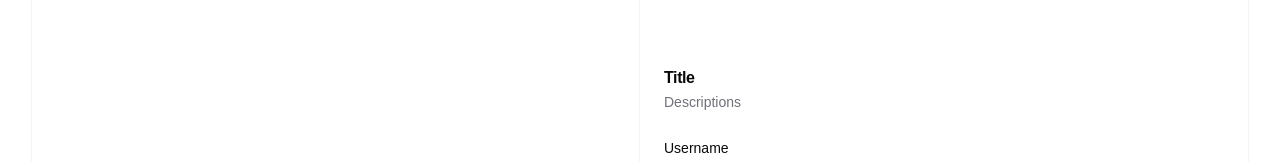
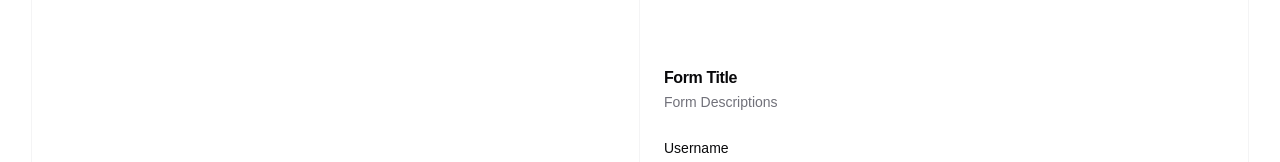
Before and after one commit to Moniedelli/sistem-akademik, a Next.js app: page /sign-in in a window 1280 px wide. Shown: the part 196-358 px from the top of the page. Built offline with nearby package versions, Linux system fonts and the light colour scheme.

Commit message:
sign-in content

```diff
--- a/src/app/(auth)/sign-in/page.tsx
+++ b/src/app/(auth)/sign-in/page.tsx
@@ -6,6 +6,7 @@ import {
 	CardHeader,
 	CardTitle
 } from "@/components/ui/card";
+import { SIGN_CONTENT } from "@/constants";
 
 export default function SignInPage() {
 	const CSSVariables = {
@@ -19,12 +20,14 @@ export default function SignInPage() {
 			className="container flex h-screen min-h-screen w-full items-center justify-center py-8">
 			<section className="grid h-full w-full grid-cols-2">
 				<div className="shadow-border-muted hidden rounded-l-md bg-card md:block">
-					Image
+					{SIGN_CONTENT.IMAGE_URL}
 				</div>
 				<Card className="shadow-border-muted col-span-full my-auto flex h-fit flex-col justify-center rounded-md border-none md:col-span-1 md:h-full md:rounded-l-none">
 					<CardHeader className="md:pt-0">
-						<CardTitle>Title</CardTitle>
-						<CardDescription>Descriptions</CardDescription>
+						<CardTitle>{SIGN_CONTENT.FORM_TITLE}</CardTitle>
+						<CardDescription>
+							{SIGN_CONTENT.FORM_DESCRIPTIONS}
+						</CardDescription>
 					</CardHeader>
 					<SignInForm />
 				</Card>
--- a/src/constants/auth-content.constant.ts
+++ b/src/constants/auth-content.constant.ts
@@ -16,3 +16,9 @@ export const SIGN_IN_FORM_FIELDS: Array<FieldConfig<SignInSchemaType>> = [
 		isButtonLabel: false
 	}
 ];
+
+export const SIGN_CONTENT = {
+	FORM_TITLE: "Form Title",
+	FORM_DESCRIPTIONS: "Form Descriptions",
+	IMAGE_URL: "Image url"
+};
```
